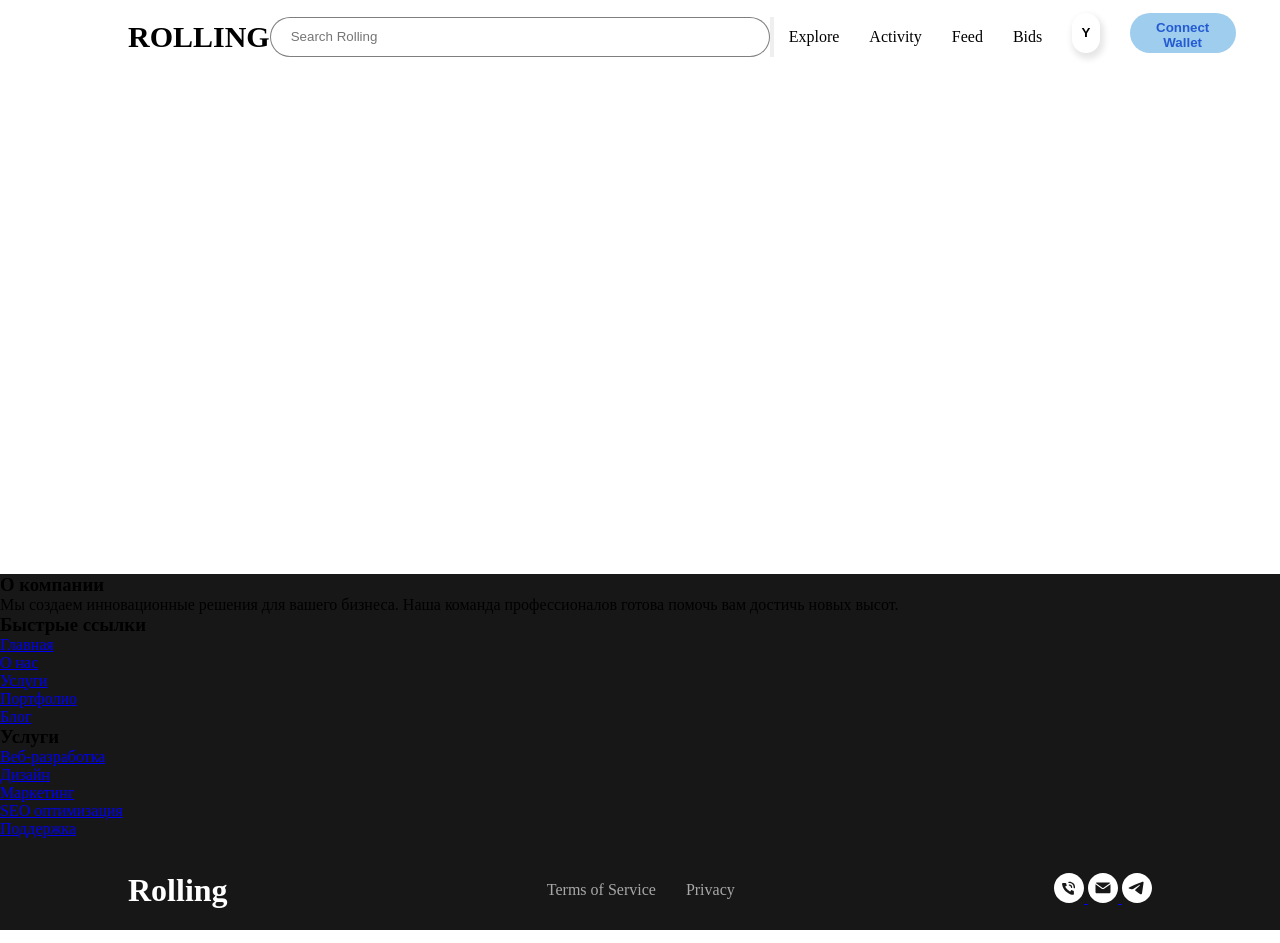
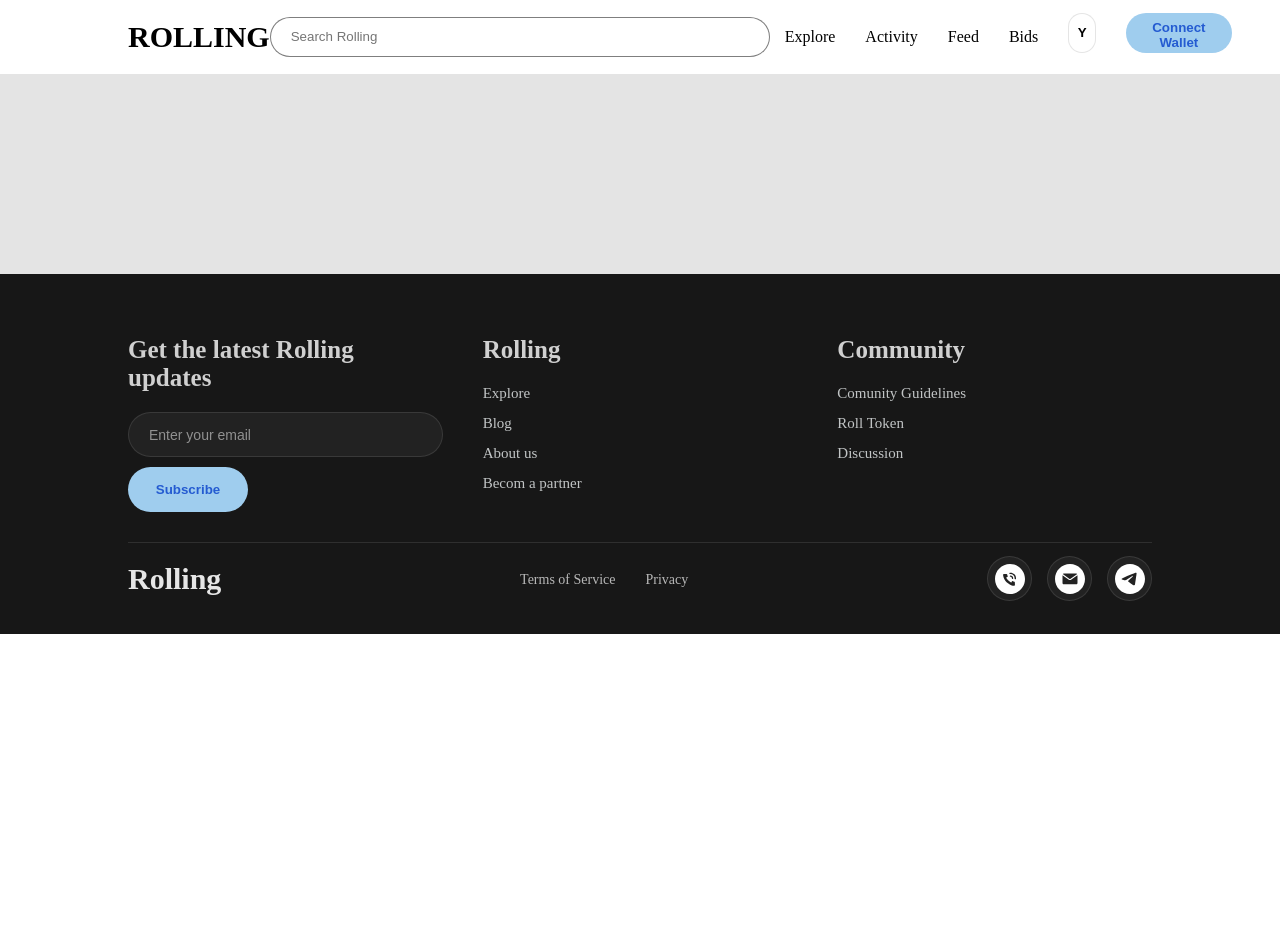
Before and after one commit to Varvara168/veb, a plain HTML site: page index.html in a window 1280 px wide. After the commit the page ends 800 px from the top, so only its background shows below. Drawn offline with Linux system fonts and the light colour scheme.

Commit message:
Add files via upload

```diff
--- a/index.html
+++ b/index.html
@@ -19,7 +19,6 @@
           <!-- Поисковая строка -->
           <form class="search-form" action="/search" method="get">
             <input type="search" name="q" placeholder="Search Rolling">
-            <button type="submit"></button>
           </form>
 
           <!-- Контакты -->
@@ -33,41 +32,38 @@
           </ul>
         </div>
     </header>
+
     <div class="main">
     </div>
+
     <footer class="footer">
 
         <div class="mid-footer">
             <div class="footer-section">
-                <h3>О компании</h3>
-                <p>Мы создаем инновационные решения для вашего бизнеса. Наша команда профессионалов готова помочь вам достичь новых высот.</p>
-                <div class="social-links">
-                    <a href="#"><i class="fab fa-facebook-f"></i></a>
-                    <a href="#"><i class="fab fa-twitter"></i></a>
-                    <a href="#"><i class="fab fa-instagram"></i></a>
-                    <a href="#"><i class="fab fa-linkedin-in"></i></a>
-                </div>
+                <!-- <h3>О компании</h3> -->
+                <h3>Get the latest Rolling updates</h3>
+                <form class="email-form" action="/search" method="get">
+                    <input type="search" name="q" placeholder="Enter your email">
+                    <button type="submit">Subscribe</button>
+                </form>
             </div>
 
             <div class="footer-section">
-                <h3>Быстрые ссылки</h3>
+                <h3>Rolling</h3>
                 <ul class="footer-links">
-                    <li><a href="#">Главная</a></li>
-                    <li><a href="#">О нас</a></li>
-                    <li><a href="#">Услуги</a></li>
-                    <li><a href="#">Портфолио</a></li>
-                    <li><a href="#">Блог</a></li>
+                    <li><a href="#">Explore</a></li>
+                    <li><a href="#">Blog</a></li>
+                    <li><a href="#">About us</a></li>
+                    <li><a href="#">Becom a partner</a></li>
                 </ul>
             </div>
 
             <div class="footer-section">
-                <h3>Услуги</h3>
+                <h3>Community</h3>
                 <ul class="footer-links">
-                    <li><a href="#">Веб-разработка</a></li>
-                    <li><a href="#">Дизайн</a></li>
-                    <li><a href="#">Маркетинг</a></li>
-                    <li><a href="#">SEO оптимизация</a></li>
-                    <li><a href="#">Поддержка</a></li>
+                    <li><a href="#">Comunity Guidelines</a></li>
+                    <li><a href="#">Roll Token</a></li>
+                    <li><a href="#">Discussion</a></li>
                 </ul>
             </div>
         </div>
--- a/style.css
+++ b/style.css
@@ -4,8 +4,8 @@
     box-sizing: border-box;
 }
 
+
 /*Верх*/
-
 .header-container {
     display: flex;
     justify-content: space-between;
@@ -50,8 +50,11 @@
     width: 40px;
     border-radius: 20px;
     background-color: rgb(255, 255, 255);
-    border: none;
+    border: 0.1px solid rgba(0, 0, 0, 0.1);
     font-weight: bolder;
+}
+.o:hover{
+    background-color: rgba(255, 255, 255, 0.1);
     box-shadow: 2px 4px 6px 2px rgba(0, 0, 0, 0.1);
 }
 .aa{
@@ -64,38 +67,196 @@
     border: none;
     font-weight: bolder;
 }
+.aa:hover {
+    background-color: rgb(36, 91, 209);
+    color: rgb(159, 205, 238);;
+}
 
+
+/*  Окно */
 .main{
-    height: 500px;
+    height: 200px;
+    background-color: #e4e4e4;
 }
+
+
 /* Низ */
 .footer {
     background-color: #171717;
+    padding: 50px 0 20px;
+    color: #e0e0e0;
+
+}
+
+.mid-footer {
+    padding-bottom: 30px;
+    margin: 1% 10%;
+    display: grid;
+    grid-template-columns: repeat(auto-fit, minmax(250px, 1fr));
+    gap: 40px;
+    border-bottom: 1px solid rgba(255, 255, 255, 0.1);
 }
 
 .footer-container {
     margin: 1% 10%;
-    padding: 0 0px;
     display: flex;
     justify-content: space-between;
     align-items: center;
-    height: 80px;
+    flex-wrap: wrap;
+    gap: 20px;
 }
 
-.footer-logo a{
-    text-decoration: none;
-    color: #ffffff;
+.footer-section h3 {
+    font-size: 25px;
+    margin-bottom: 20px;
+    color: #d0d0d0;
+    position: relative;
+    font-weight: 600;
 }
 
-.footer_content{
+.footer-section p {
+    margin-bottom: 20px;
+    opacity: 0.8;
+    line-height: 1.6;
+}
+
+.email-form {
+    display: flex;
+    gap: 10px;
+    max-width: 400px;
+    flex-wrap: wrap;
+}
+
+.email-form input {
+    flex: 1;
+    min-width: 200px;
+    height: 45px;
+    padding: 0 20px;
+    border-radius: 25px;
+    border: 1px solid rgba(255, 255, 255, 0.1);
+    background: rgba(255, 255, 255, 0.05);
+    color: #e0e0e0;
+    font-size: 14px;
+    transition: all 0.3s ease;
+}
+
+.email-form input:focus {
+    outline: none;
+    background: rgba(255, 255, 255, 0.1);
+}
+
+.email-form input::placeholder {
+    color: rgba(255, 255, 255, 0.5);
+}
+
+.email-form button {
+    width: 120px;
+    height: 45px;
+    color: rgb(36, 91, 209);
+    background: rgb(159, 205, 238);
+    border-radius: 25px;
+    border: none;
+    font-weight: 600;
+}
+
+.email-form button:hover {
+    background-color: rgb(36, 91, 209);
+    color: rgb(159, 205, 238);
+}
+
+.footer-links {
+    list-style: none;
+}
+
+.footer-links li {
+    margin-bottom: 12px;
+}
+
+.footer-links a {
+    color: #ecf0f1;
+    text-decoration: none;
+    transition: all 0.3s ease;
+    opacity: 0.8;
+    font-size: 15px;
+    position: relative;
+}
+
+.footer-links a:hover {
+    color: rgb(62, 78, 148);
+    opacity: 1;
+    padding-left: 8px;
+}
+
+.footer-links a::before {
+    content: '›';
+    position: absolute;
+    left: -15px;
+    opacity: 0;
+    transition: all 0.3s ease;
+    color: #667eea;
+}
+
+.footer-links a:hover::before {
+    opacity: 1;
+    left: -10px;
+}
+
+/* Footer Bottom */
+
+.footer-logo h1 {
+    color: #e6e6e6;
+    font-size: 30px;
+    font-weight: bold;
+    text-decoration: none;
+}
+
+.footer-logo a {
+    text-decoration: none;
+}
+
+.footer_content {
     display: flex;
     list-style: none;
+    gap: 30px;
 }
-.footer_content li{
-    padding: 15px 15px;
+
+.footer_content a {
+    color: #e0e0e0;
+    text-decoration: none;
+    opacity: 0.8;
+    transition: all 0.3s ease;
+    font-size: 14px;
 }
-.footer_content a{
+
+.footer_content a:hover {
+    color: rgb(62, 78, 148);
+    opacity: 1;
+}
+
+.footer-social {
+    display: flex;
+    gap: 15px;
+}
+
+.footer-social a {
+    display: inline-flex;
+    align-items: center;
+    justify-content: center;
+    width: 45px;
+    height: 45px;
+    background: rgba(255, 255, 255, 0.05);
+    border-radius: 50%;
+    color: white;
     text-decoration: none;
-    color: #a8a8a8;
-    font-weight: lighter;
+    transition: all 0.3s ease;
+    border: 1px solid rgba(255, 255, 255, 0.1);
 }
+
+.footer-social a:hover {
+    background: rgb(36, 91, 209);
+    border-color: rgb(36, 91, 209);
+}
+
+.footer-social svg {
+    transition: all 0.3s ease;
+}
```
Also changed, not shown: p.html (added, +119 -0 lines).
